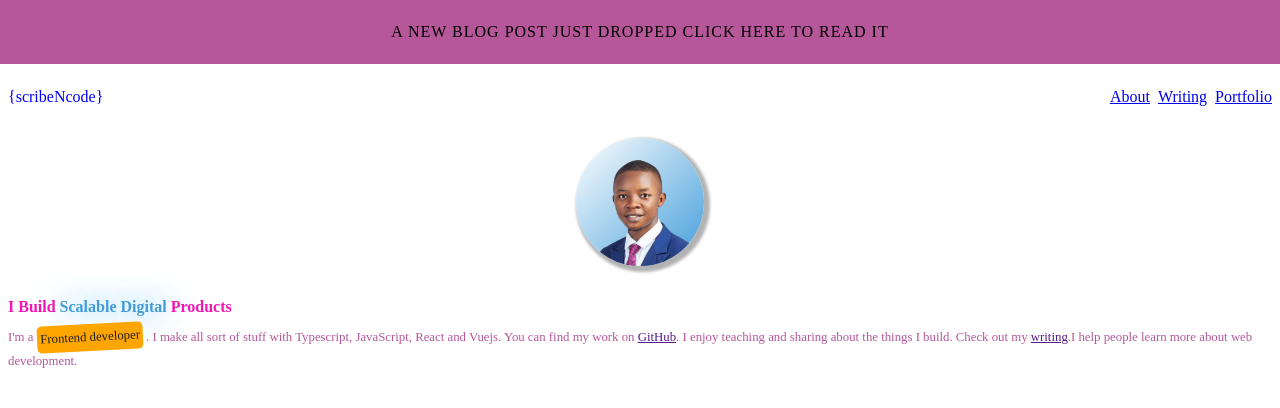
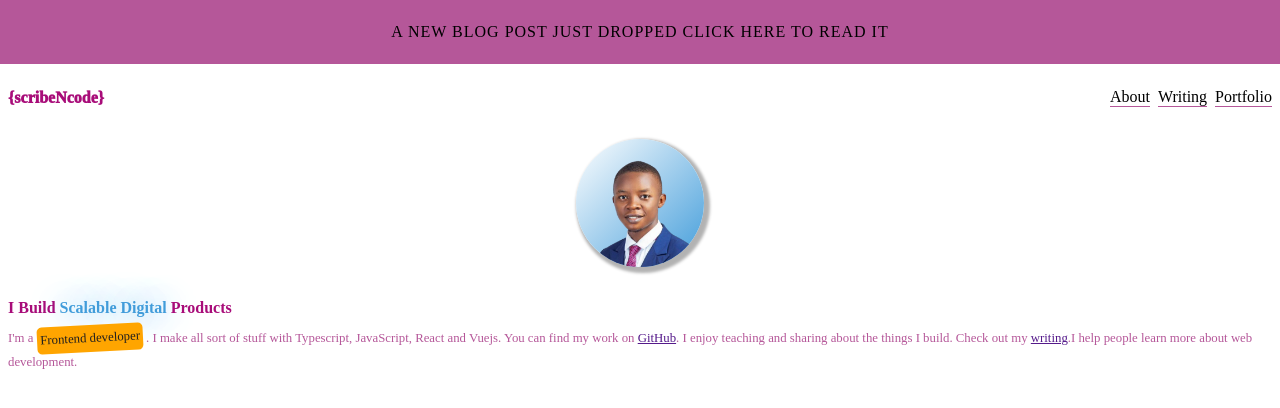
Before and after one commit to scribeNcode/my-website, a React (Vite) app in the folder portfolio-website/: page / in a window 1280 px wide. Shown: the top 408 px of the page. Built offline with nearby package versions, Linux system fonts and the light colour scheme.

Commit message:
chore: set active states of nav links

```diff
--- a/portfolio-website/src/Components/Header/Header.css
+++ b/portfolio-website/src/Components/Header/Header.css
@@ -25,7 +25,6 @@
         margin-left: 0.5rem;
     margin-right: 0.5rem;
     /* background: red; */
-
     letter-spacing: 1px;
 }
 
@@ -39,12 +38,12 @@
 
 .site-logo{
     margin-left: 0.5rem;
+    color: rgb(168, 12, 121);
+    font-weight: 1000;
+    text-decoration : none;
 }
 
-.site-logo{
-    /* background: red; */
 
-}
 
 nav{
     display: flex;
@@ -55,6 +54,8 @@ nav{
     /* background: green; */
 }
 
-/* nav a{
-    margin-right: 1rem;
-} */
+nav a{
+    color: black;
+    text-decoration: none;
+    /* border-bottom: 1px solid red; */
+}
--- a/portfolio-website/src/Components/Header/Header.jsx
+++ b/portfolio-website/src/Components/Header/Header.jsx
@@ -2,8 +2,13 @@ import { NavLink } from "react-router-dom"
 import "../Header/Header.css"
 function Header() {
   const activeStyle = {
-    color: "blue",
+    color: "rgb(181,87,153)",
     textDecoration : "none"
+  }
+
+  const notActive = {
+
+    borderBottom: "1px solid rgb(181,87,153)"
   }
   return (
     <>
@@ -15,7 +20,7 @@ function Header() {
             <NavLink
              to="/"
              className="site-logo"
-             style={({isActive})=> isActive ? activeStyle : null}
+            //  style={({isActive})=> isActive ? activeStyle : null}
              >
               {`{scribeNcode}`}
               </NavLink>
@@ -23,21 +28,21 @@ function Header() {
             <nav>
                 <NavLink
                  to="/about"
-                 style={({isActive})=> isActive ? activeStyle : null}
+                 style={({isActive})=> isActive ? activeStyle : notActive }
                  >
                   About
                   </NavLink>
 
                 <NavLink
                  to="/writing"
-                 style={({isActive})=> isActive ? activeStyle : null}
+                 style={({isActive})=> isActive ? activeStyle : notActive }
                  >
                   Writing
                   </NavLink>
 
                 <NavLink
                  to="/portfolio"
-                 style={({isActive})=> isActive ? activeStyle : null}
+                 style={({isActive})=> isActive ? activeStyle : notActive }
                  >
                   Portfolio
                 </NavLink>
--- a/portfolio-website/src/Pages/Home/Home.css
+++ b/portfolio-website/src/Pages/Home/Home.css
@@ -41,7 +41,7 @@
     /* background: green; */
    padding-left: 0.5rem;
     padding-right: 2.5rem;
-    color: rgb(245, 21, 178);
+    color: rgb(168, 12, 121);
    /* color: #419cda;  */
 
 }
```
